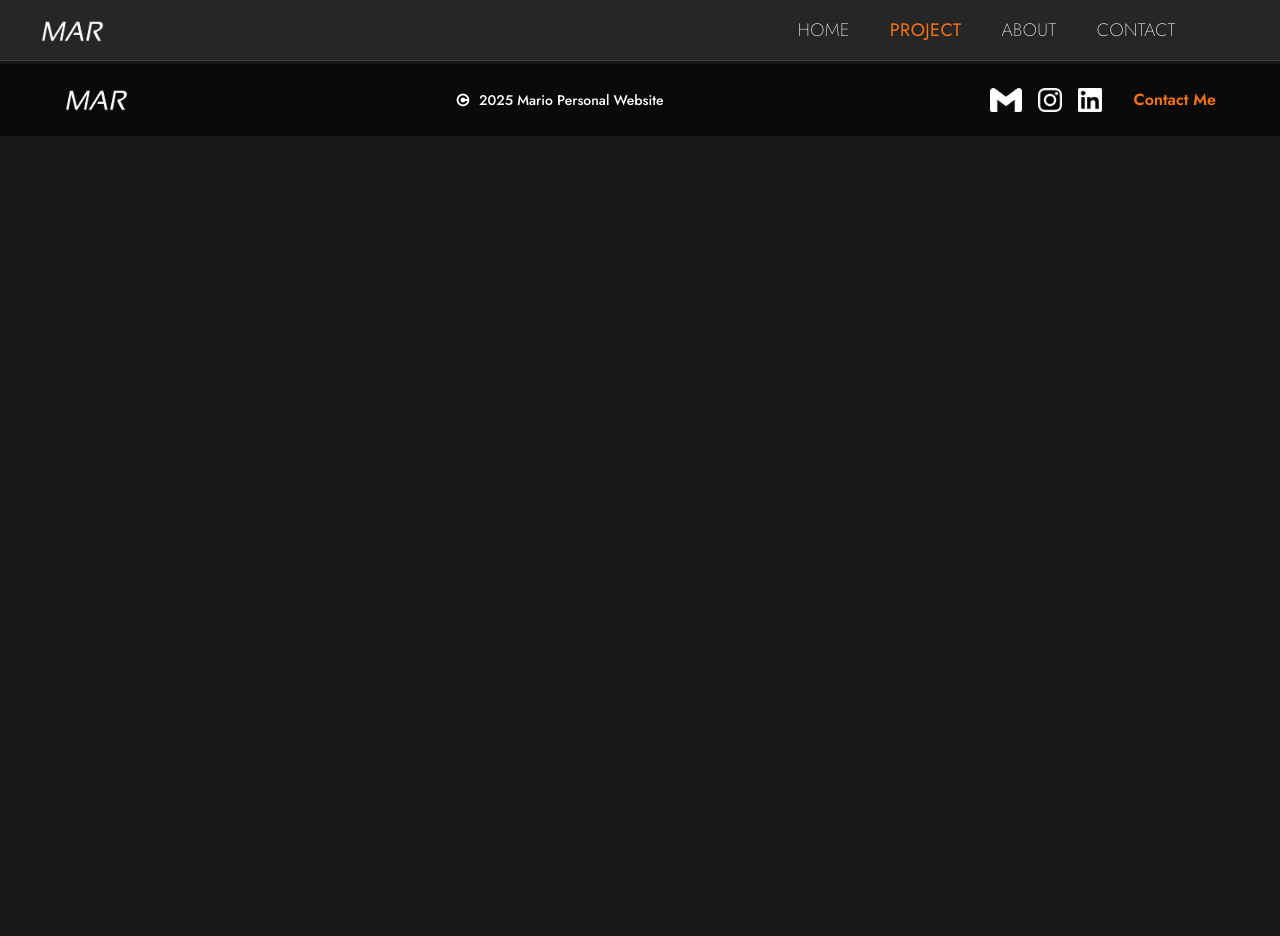
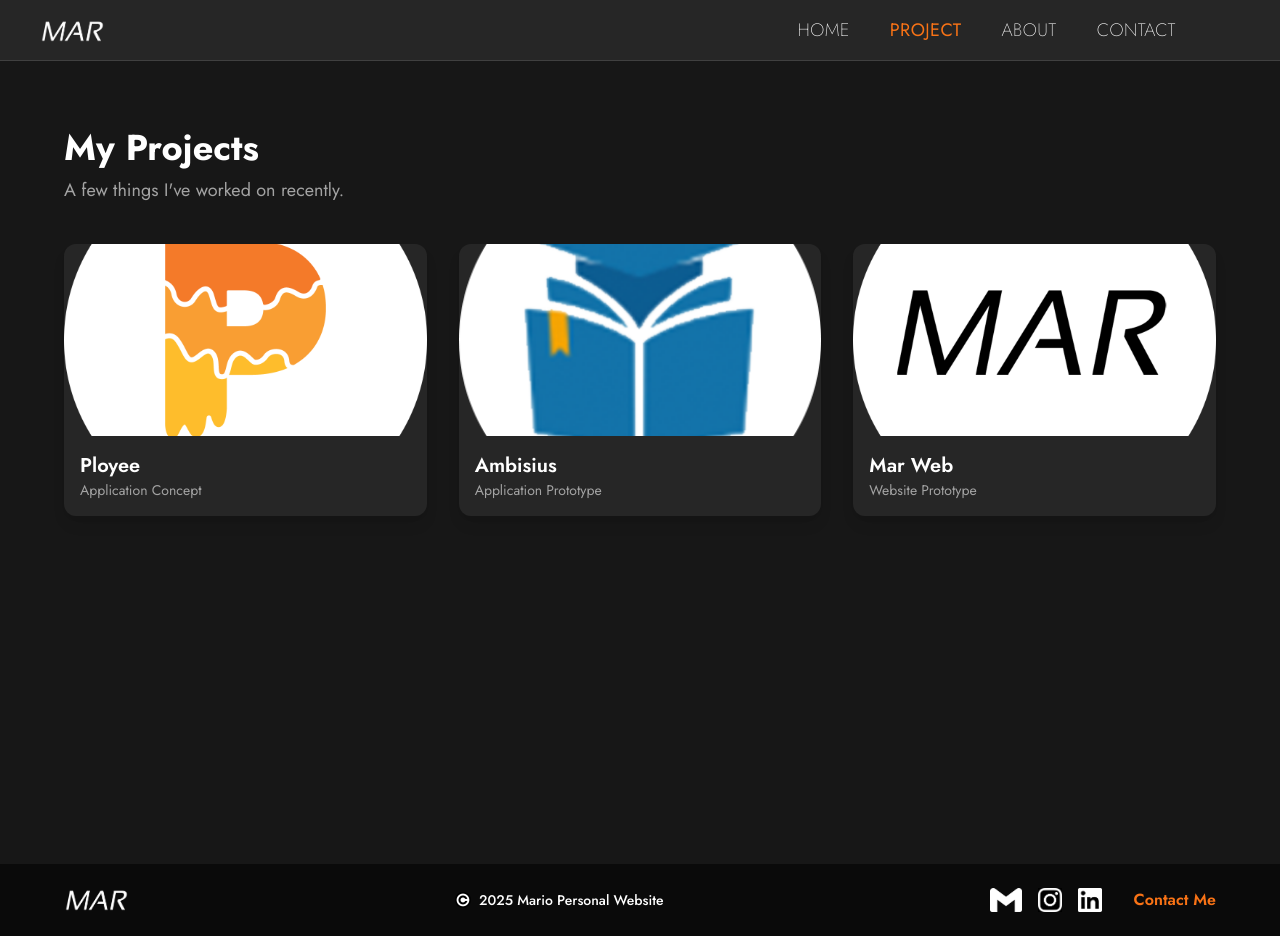
Before and after one commit to mario-r-a/my-website, a plain HTML site: page project.html in a window 1280 px wide. Before the commit the page ends 800 px from the top, so only its background shows below. Drawn offline with nearby package versions, Linux system fonts and the light colour scheme.

Commit message:
Update project.html

```diff
--- a/project.html
+++ b/project.html
@@ -21,6 +21,13 @@
 
     <!-- External CSS -->
     <link rel="stylesheet" href="style.css" />
+
+    <!-- jQuery CDN -->
+    <script src="https://code.jquery.com/jquery-3.7.1.min.js"></script>
+
+    <!-- External JS -->
+    <script src="script.js"></script>
+
 </head>
 
 <body class="bg-neutral-900 text-white font-jost">
@@ -68,6 +75,63 @@
         </div>
     </header>
 
+    <section class="min-h-screen pt-32 px-8 bg-neutral-900 text-white">
+        <div class="max-w-6xl mx-auto">
+            <!-- Title -->
+            <h1 class="text-4xl font-bold mb-2">My Projects</h1>
+            <p class="text-lg text-neutral-400 mb-10">A few things I've worked on recently.</p>
+
+            <!-- Project Grid -->
+            <div class="grid grid-cols-1 md:grid-cols-2 lg:grid-cols-3 gap-8">
+
+                <!-- Project 1 -->
+                <div
+                    class="project-card1 bg-neutral-800 rounded-xl overflow-hidden shadow-lg hover:scale-[1.02] transition cursor-pointer">
+                    <img src="img/logoPloyee.png" alt="Ployee" class="w-full h-48 object-cover">
+                    <div class="p-4">
+                        <h2 class="text-xl font-semibold">Ployee</h2>
+                        <p class="text-sm text-neutral-400">Application Concept</p>
+                    </div>
+                    <div class="project-detail1 hidden px-4 pb-4 text-neutral-300 text-sm">
+                        <p>
+                            Ployee is an app concept focused on streamlining internship and job discovery for students. This project explores UI/UX design and concept development in a collaborative setting.
+                        </p>
+                    </div>
+                </div>
+
+                <!-- Project 2 -->
+                <div
+                    class="project-card2 bg-neutral-800 rounded-xl overflow-hidden shadow-lg hover:scale-[1.02] transition cursor-pointer">
+                    <img src="img/logoAmbisius.png" alt="Ambisius" class="w-full h-48 object-cover">
+                    <div class="p-4">
+                        <h2 class="text-xl font-semibold">Ambisius</h2>
+                        <p class="text-sm text-neutral-400">Application Prototype</p>
+                    </div>
+                    <div class="project-detail2 hidden px-4 pb-4 text-neutral-300 text-sm">
+                        <p>
+                            Ambisius is a productivity prototype application that helps students in searching, collaborating, and applying in various competitions. It features clean UI, progress tracking, and team sync features.
+                        </p>
+                    </div>
+                </div>
+
+                <!-- Project 3 -->
+                <div
+                    class="project-card3 bg-neutral-800 rounded-xl overflow-hidden shadow-lg hover:scale-[1.02] transition cursor-pointer">
+                    <img src="img/logoMarWeb.png" alt="Mar Web" class="w-full h-48 object-cover">
+                    <div class="p-4">
+                        <h2 class="text-xl font-semibold">Mar Web</h2>
+                        <p class="text-sm text-neutral-400">Website Prototype</p>
+                    </div>
+                    <div class="project-detail3 hidden px-4 pb-4 text-neutral-300 text-sm">
+                        <p>
+                            Mar Web is a lightweight, responsive portfolio website designed to present the developer's achievement. Built with Tailwind CSS and jQuery, Mar Web optimized for accessibility and performance.
+                        </p>
+                    </div>
+                </div>
+
+            </div>
+        </div>
+    </section>
 
 
     <footer class="bg-neutral-950 mt-16 px-8 py-6">
```
